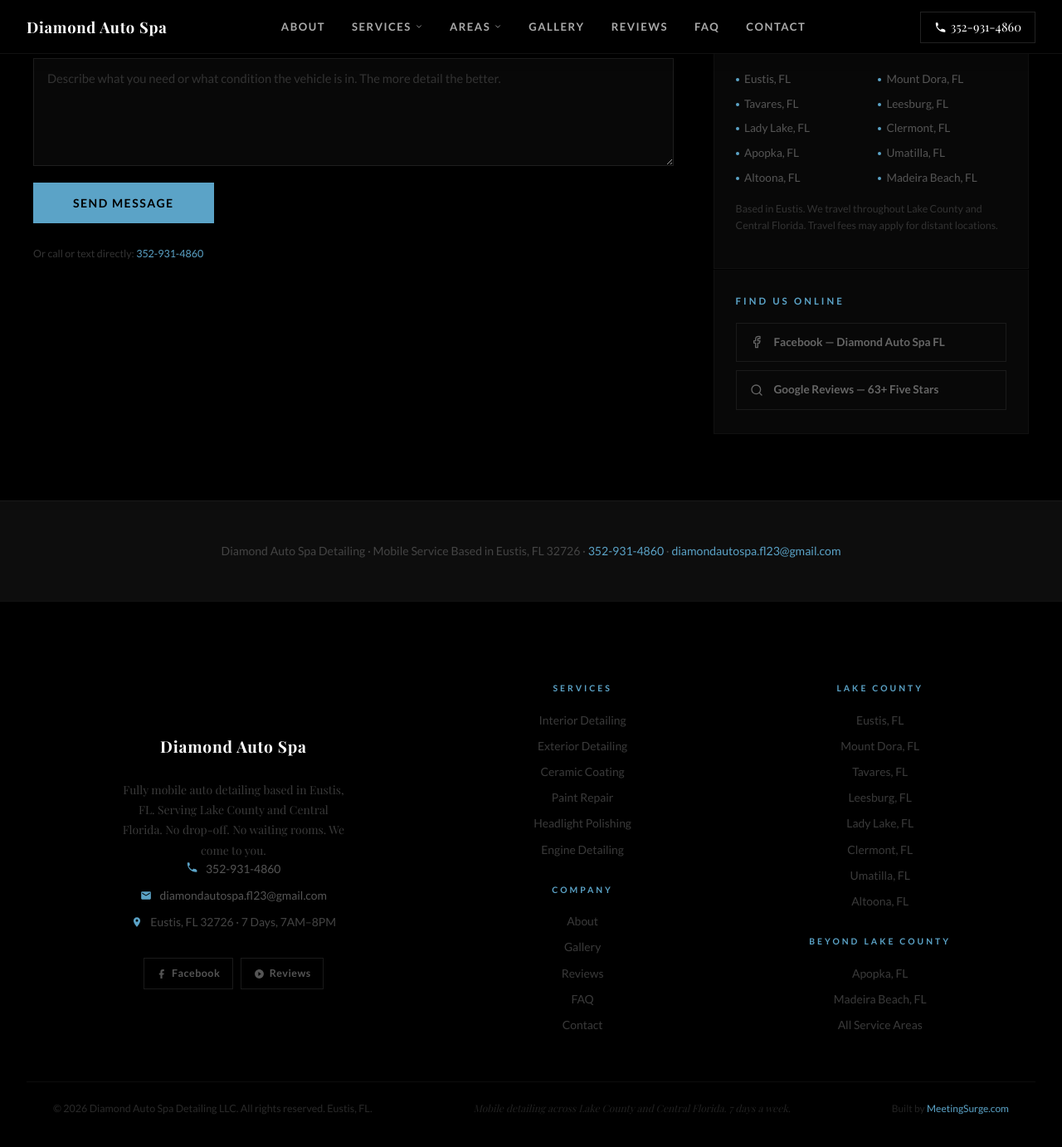
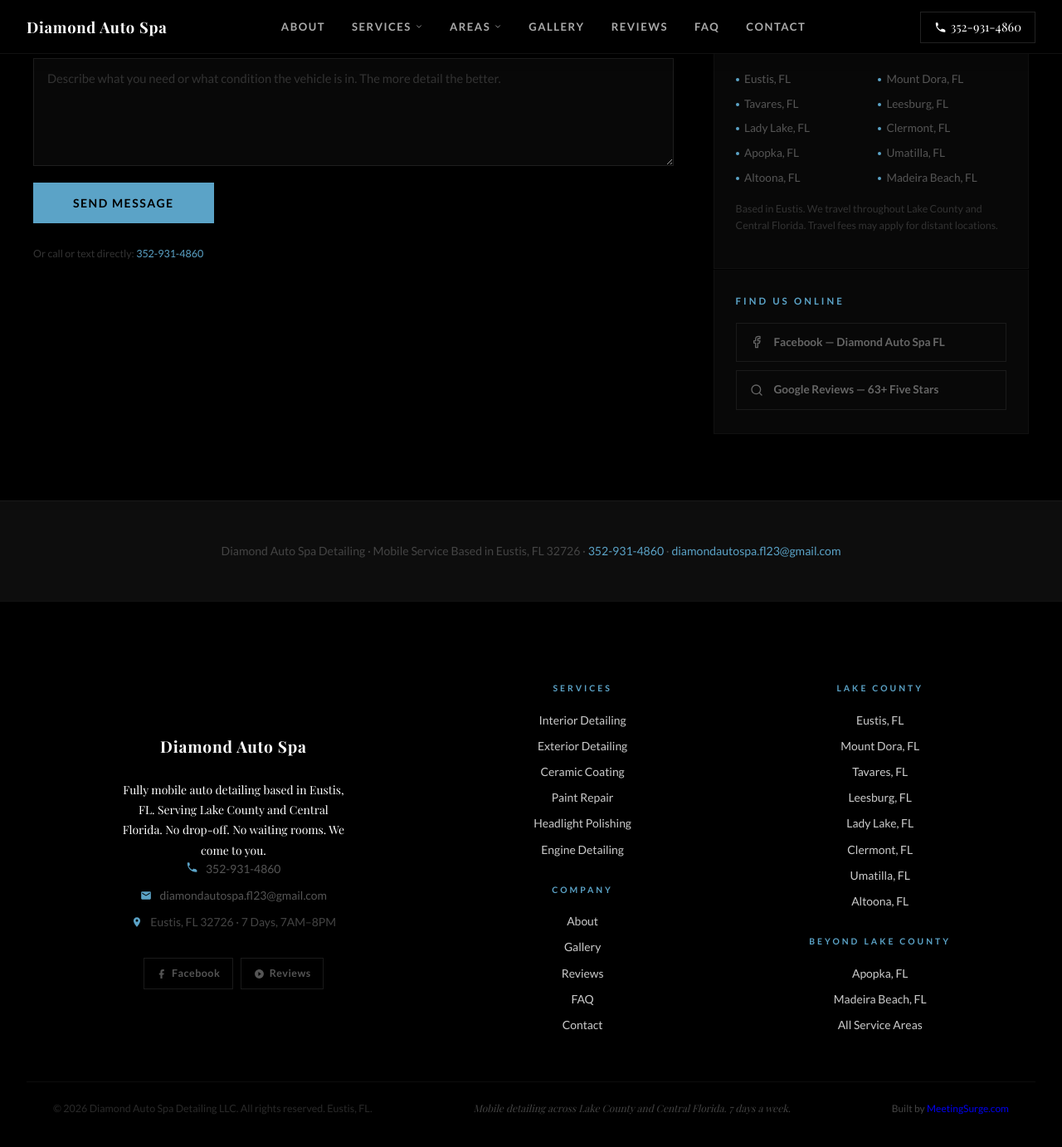
Before and after one commit to JamesBrownR/Diamond-Auto-Spa-Detailing, a Jekyll site: the page built from contact/index.html, in a window 1280 px wide and 1400 px high, scrolled down 1074 px. Shown: the top 1382 px of the window at 83% size. Built offline with Jekyll 4.4.1, drawn with Linux system fonts in a browser that asks for light colours; some web fonts are replaced.

Commit message:
Update footer.html

```diff
--- a/_includes/footer.html
+++ b/_includes/footer.html
@@ -57,7 +57,7 @@
   .footer-brand-desc {
     font-size: 0.87rem;
     line-height: 1.75;
-    color: #3a3a3a;
+    color: #fff;
     margin-bottom: 1.5rem;
     max-width: 280px;
   }
@@ -119,14 +119,14 @@
   }
   .footer-link-list li { margin-bottom: 0.55rem; }
   .footer-link-list a {
-    color: #3a3a3a;
+    color: #cbcbcb;
     text-decoration: none;
     font-size: 0.87rem;
     transition: color 0.2s, padding-left 0.2s;
     display: block;
   }
   .footer-link-list a:hover {
-    color: #5BA3C7;
+    color: #fff;
     padding-left: 4px;
   }
 
@@ -156,17 +156,17 @@
 
   .footer-bottom-tagline {
     font-size: 0.75rem;
-    color: #222;
+    color: ##88888888;
     font-style: italic;
     font-family: 'Playfair Display', serif;
   }
 
   .footer-bottom-credit {
     font-size: 0.75rem;
-    color: #222;
+    color: ##88888888;
   }
   .footer-bottom-credit a {
-    color: #5BA3C7;
+    color: ##88888888;
     text-decoration: none;
   }
   .footer-bottom-credit a:hover { text-decoration: underline; }
```
